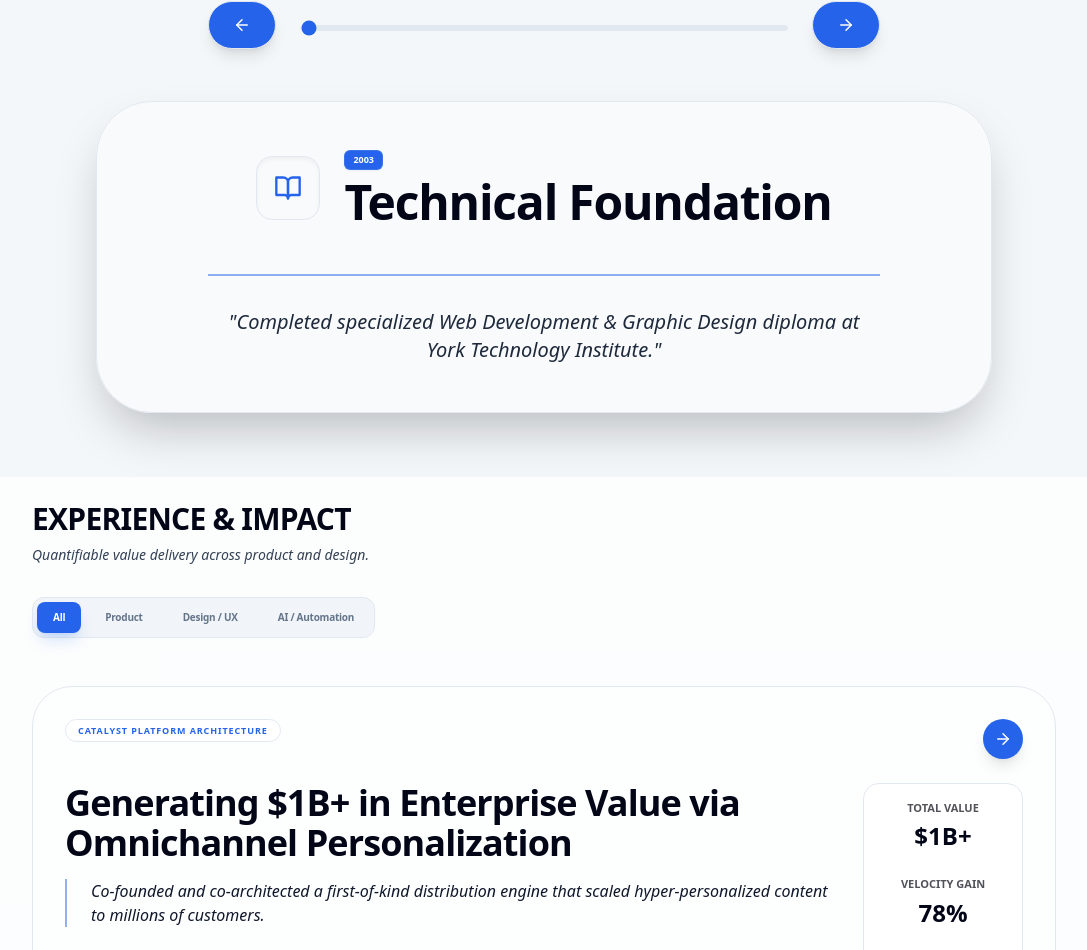
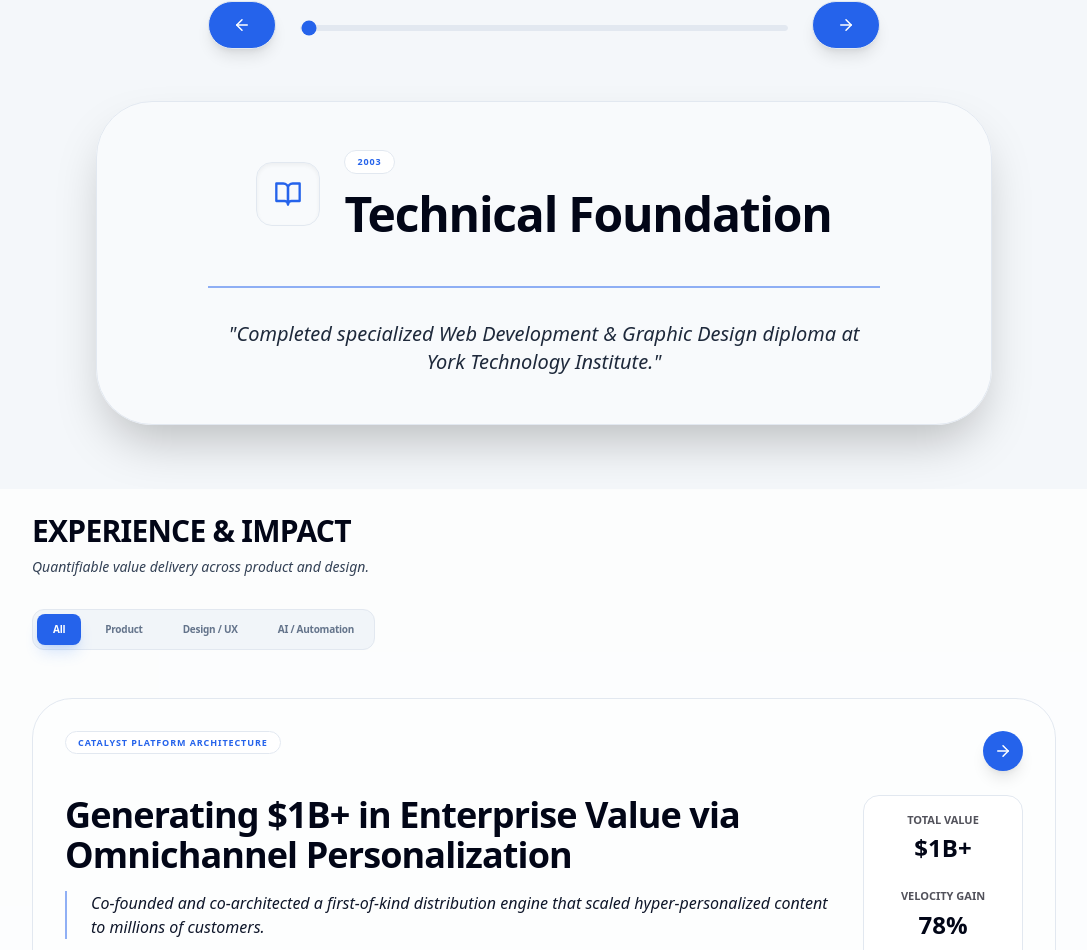
Before and after one commit to leblancns07/portfolio, a React (Vite) app: page / in a window 1280 px wide. Shown: the part 1127-2077 px from the top of the page, without its empty margins (96-1183 px from the left). Built offline with nearby package versions, Linux system fonts and the light colour scheme.

Commit message:
feat: Initialize new React application with generated build assets.

```diff
--- a/src/App.jsx
+++ b/src/App.jsx
@@ -567,7 +567,7 @@ const App = () => {
                           {React.cloneElement(journeyPoints[activeJourneyStep].icon, { size: isDarkMode ? 24 : 28 })}
                         </div>
                         <div className="flex flex-col items-start text-left">
-                          <div className={`px-2 py-0.5 ${t.accentBg} text-[9px] font-black text-white rounded-md mb-2 shadow-sm border border-white/10 w-fit`}>{journeyPoints[activeJourneyStep].year}</div>
+                          <div className={`${t.itemBg} ${t.accentText} rounded-full px-3 py-1 text-[9px] font-black uppercase tracking-widest border ${t.itemBorder} mb-4 w-fit text-center`}>{journeyPoints[activeJourneyStep].year}</div>
                           <h3 className={`text-2xl md:text-5xl font-bold ${t.heading} tracking-tight leading-tight`}>{journeyPoints[activeJourneyStep].title}</h3>
                         </div>
                     </div>
```
Also changed, not shown: 4 other files (tests, documents, lock files or other folders).
